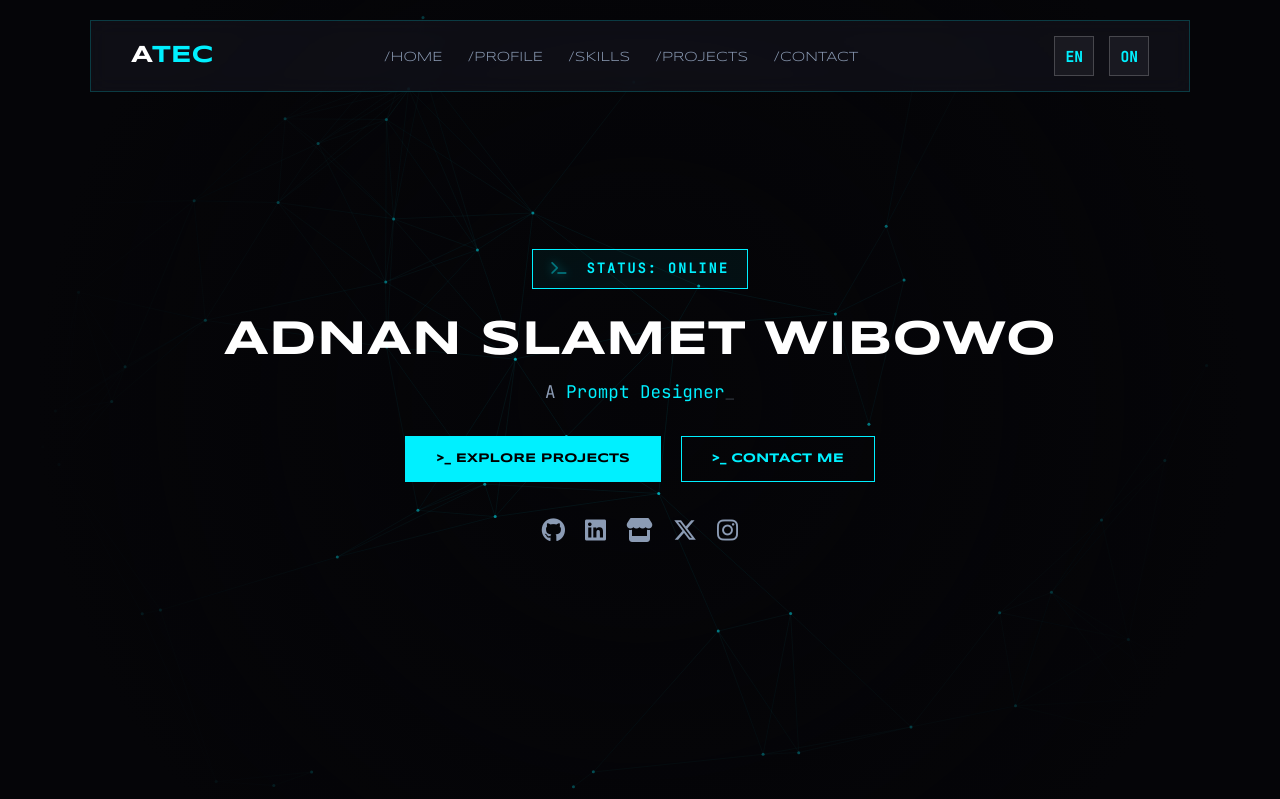
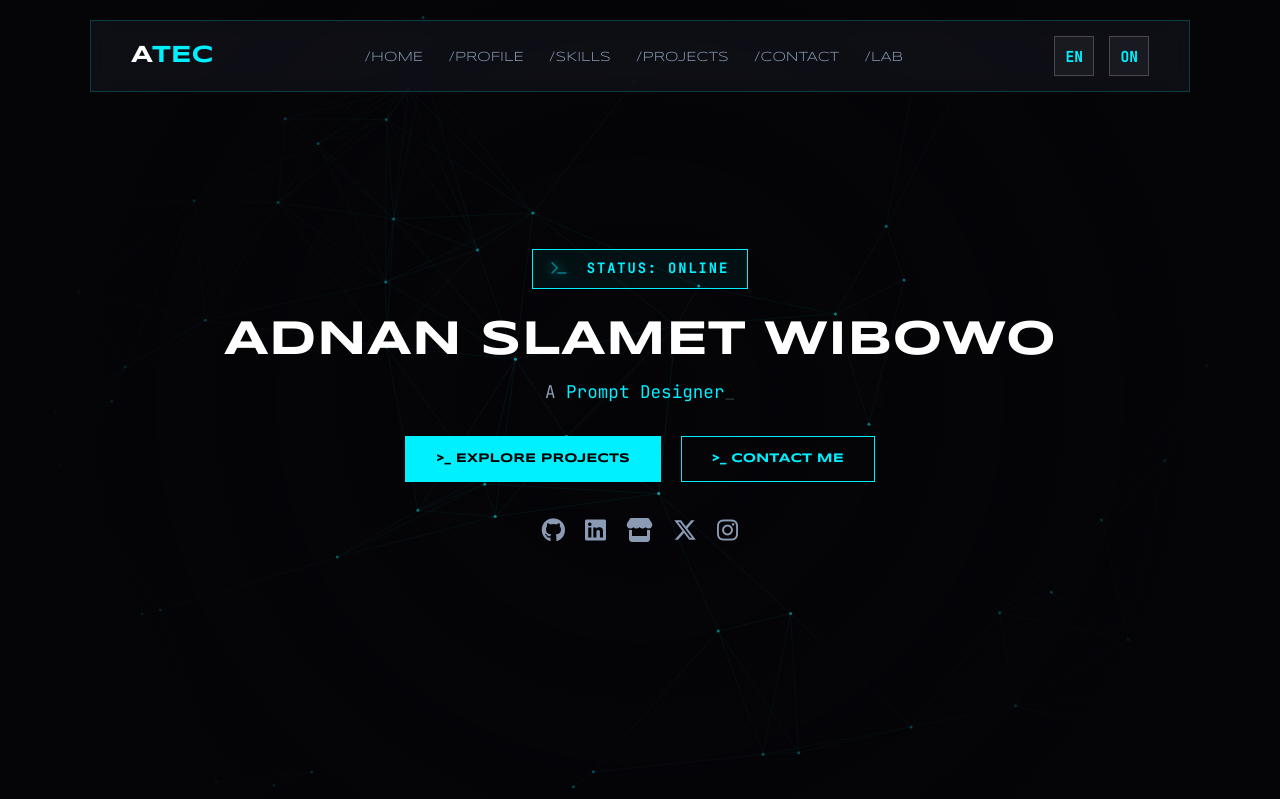
Before and after one commit to aadnanmt/MySite-Portofolio, a Flask app: page / in a window 1280 px wide. Shown: the top 799 px of the page. Run offline with Flask 3, Linux system fonts and the light colour scheme; some libraries are stand-ins or nearby versions.

Commit message:
blog -> lab

```diff
--- a/api/app.py
+++ b/api/app.py
@@ -17,7 +17,7 @@ def home():
 # def Maintenance_page():
 #     return render_template('Maintenance.html')
 
-@app.route('/blog')
+@app.route('/lab')
 def blog():
     return render_template('blog.html')
 
--- a/static/lang/language.json
+++ b/static/lang/language.json
@@ -5,7 +5,7 @@
         "skills": "/KEAHLIAN",
         "projects": "/PROYEK",
         "contact": "/KONTAK",
-        "blogspot": "/BLOGSPOT",
+        "lab": "/LAB",
 
         "status-me": "STATUS: ONLINE",
         "hero-subtitle": "Seorang ",
@@ -59,7 +59,7 @@
         "skills": "/SKILLS",
         "projects": "/PROJECTS",
         "contact": "/CONTACT",
-        "blogspot": "/BLOGSPOT",
+        "lab": "/LAB",
 
         "status-me": "STATUS: ONLINE",
         "hero-subtitle": "A ",
--- a/templates/main.html
+++ b/templates/main.html
@@ -225,8 +225,8 @@
                         </a>
                     </li>
                     <li>
-                        <a href="/blog" class="nav-link">
-                            <span data-lang="blog"></span>
+                        <a href="/lab" class="nav-link">
+                            <span data-lang="lab"></span>
                         </a>
                     </li>
                 </ul>
@@ -973,8 +973,8 @@
                                 </a>
                             </li>
                             <li>
-                                <a href="/blog"
-                                    ><span data-lang="blog"></span
+                                <a href="/lab"
+                                    ><span data-lang="lab"></span
                                 ></a>
                             </li>
                         </ul>
```
